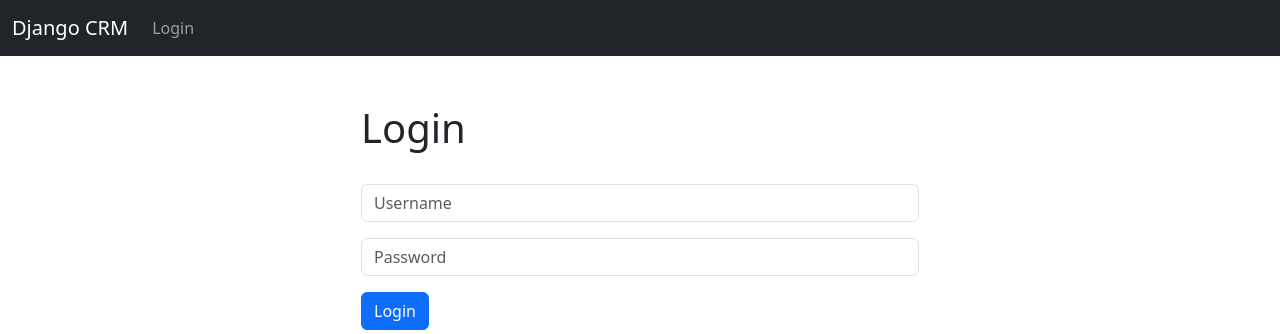
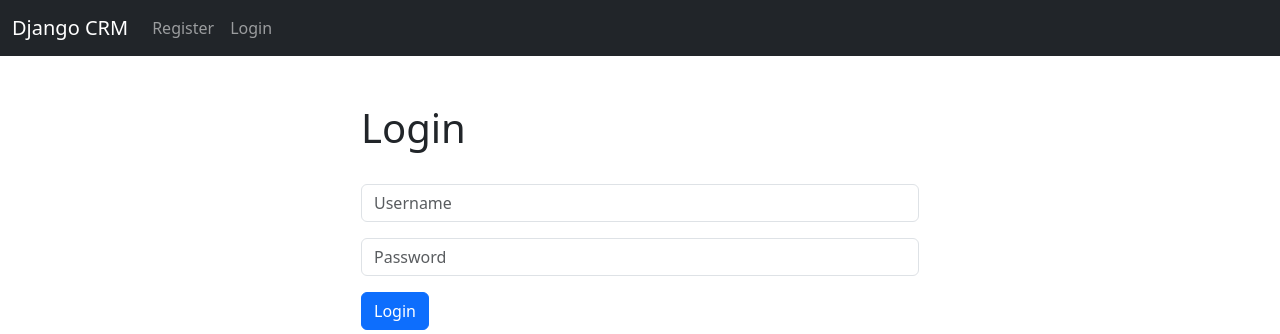
Before and after one commit to Jramm91/django-practice-CRM-app, a Django app: template dcrm/website/templates/home.html in a window 1280 px wide. Shown: the top 334 px of the page. Run offline with Django 4.2, Linux system fonts and the light colour scheme; the template is opened without the code that fills it, so the values that code supplies are empty; parts of the project's set-up code (start-up, migrations or seed data) failed here and were passed over.

Commit message:
Added register page and link in nav

```diff
--- a/dcrm/website/templates/navbar.html
+++ b/dcrm/website/templates/navbar.html
@@ -24,6 +24,9 @@
 
         {% else %}
         <li class="nav-item">
+          <a class="nav-link" href="{% url 'register' %}">Register</a>
+        </li>
+        <li class="nav-item">
           <a class="nav-link" href="{% url 'home' %}">Login</a>
         </li>
 
```
Also changed, not shown: dcrm/website/templates/register.html (added, +7 -0 lines), dcrm/db.sqlite3.
